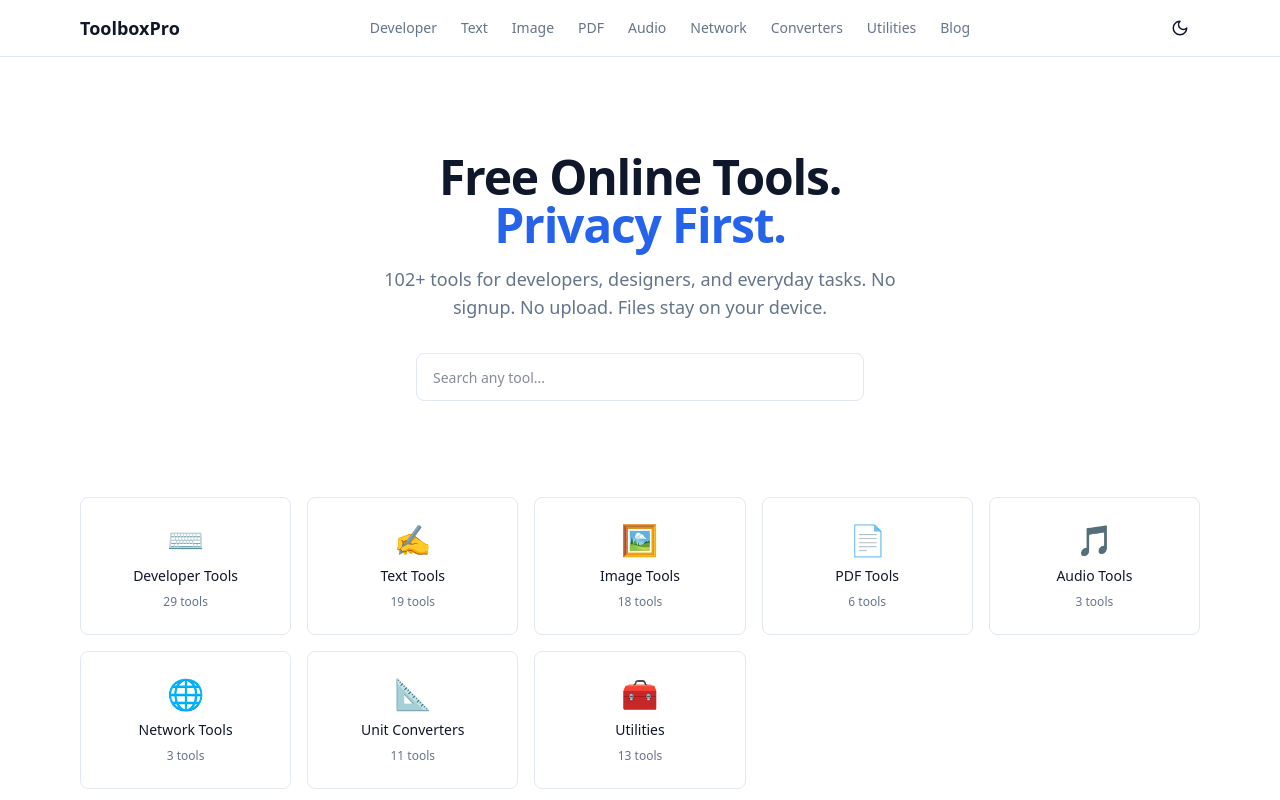
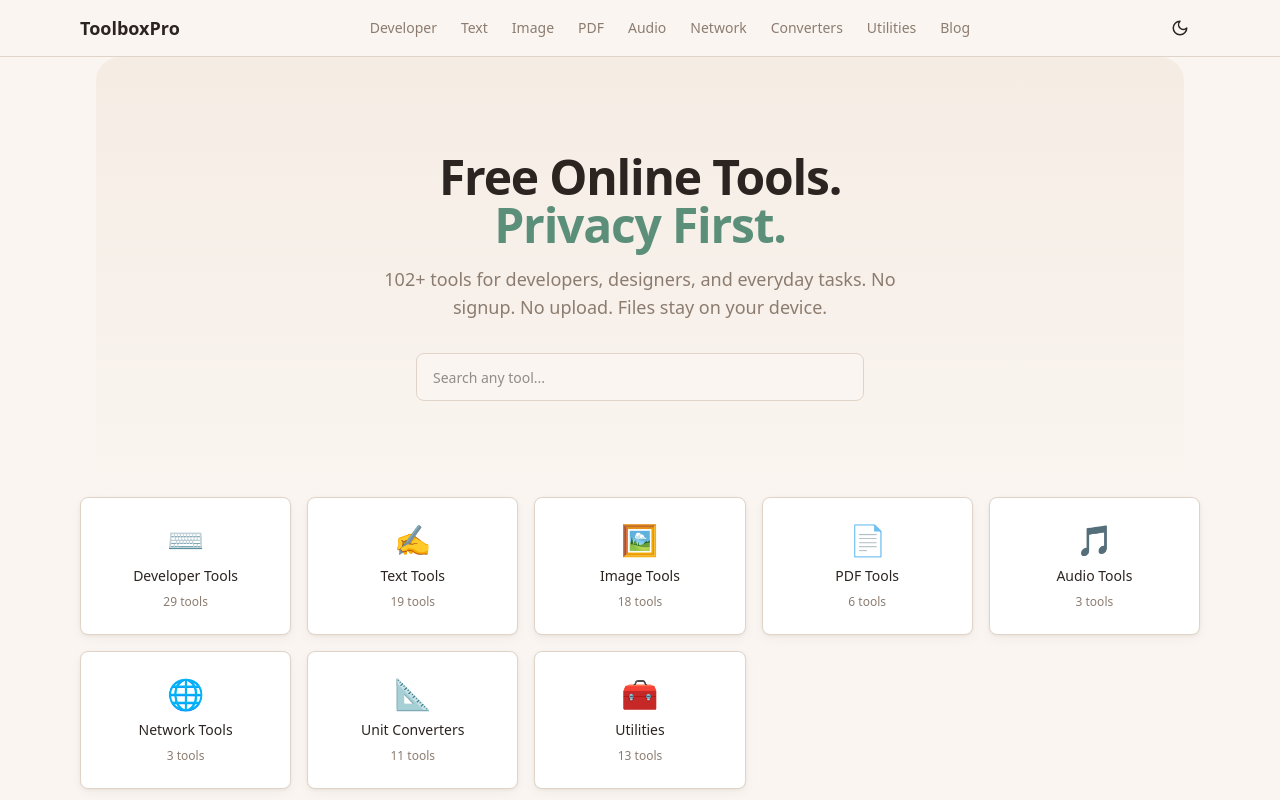
Before and after one commit to hyehugh/ToolBoxPro, a Next.js app: page / in a window 1280 px wide. Shown: the top 800 px of the page. Built offline with nearby package versions, Linux system fonts and the light colour scheme.

Commit message:
refactor: Halo Product warm theme - sage green + warm cream palette, card shadows, larger radius

```diff
--- a/app/blog/page.tsx
+++ b/app/blog/page.tsx
@@ -16,7 +16,7 @@
       </p>
       <div className="space-y-6">
         {blogPosts.map((post) => (
-          <article key={post.slug} className="p-6 rounded-lg border bg-card hover:bg-accent transition-colors">
+          <article key={post.slug} className="p-6 rounded-lg border bg-card card-shadow card-shadow-hover hover:bg-accent transition-all duration-200">
             <Link href={`/blog/${post.slug}`} className="block">
               <div className="flex items-center gap-2 text-xs text-muted-foreground mb-2">
                 <span>{post.category}</span>
--- a/app/globals.css
+++ b/app/globals.css
@@ -3,48 +3,48 @@
 @custom-variant dark (&:is(.dark *));
 
 @theme {
-  --color-background: #ffffff;
-  --color-foreground: #0f172a;
+  --color-background: #faf5f0;
+  --color-foreground: #2c2420;
   --color-card: #ffffff;
-  --color-card-foreground: #0f172a;
+  --color-card-foreground: #2c2420;
   --color-popover: #ffffff;
-  --color-popover-foreground: #0f172a;
-  --color-primary: #2563eb;
+  --color-popover-foreground: #2c2420;
+  --color-primary: #5c8f7a;
   --color-primary-foreground: #ffffff;
-  --color-secondary: #f1f5f9;
-  --color-secondary-foreground: #0f172a;
-  --color-muted: #f1f5f9;
-  --color-muted-foreground: #64748b;
-  --color-accent: #f1f5f9;
-  --color-accent-foreground: #0f172a;
-  --color-destructive: #ef4444;
+  --color-secondary: #f5ece4;
+  --color-secondary-foreground: #2c2420;
+  --color-muted: #f5ece4;
+  --color-muted-foreground: #8c7c70;
+  --color-accent: #efe4da;
+  --color-accent-foreground: #2c2420;
+  --color-destructive: #c95e5e;
   --color-destructive-foreground: #ffffff;
-  --color-border: #e2e8f0;
-  --color-input: #e2e8f0;
-  --color-ring: #2563eb;
-  --radius: 0.5rem;
+  --color-border: #e0d4c8;
+  --color-input: #e0d4c8;
+  --color-ring: #5c8f7a;
+  --radius: 0.75rem;
 }
 
 .dark {
-  --color-background: #0f172a;
-  --color-foreground: #f1f5f9;
-  --color-card: #1e293b;
-  --color-card-foreground: #f1f5f9;
-  --color-popover: #1e293b;
-  --color-popover-foreground: #f1f5f9;
-  --color-primary: #3b82f6;
-  --color-primary-foreground: #ffffff;
-  --color-secondary: #1e293b;
-  --color-secondary-foreground: #f1f5f9;
-  --color-muted: #1e293b;
-  --color-muted-foreground: #94a3b8;
-  --color-accent: #1e293b;
-  --color-accent-foreground: #f1f5f9;
-  --color-destructive: #f87171;
-  --color-destructive-foreground: #ffffff;
-  --color-border: #334155;
-  --color-input: #334155;
-  --color-ring: #3b82f6;
+  --color-background: #1c1816;
+  --color-foreground: #f0e8e0;
+  --color-card: #2a2422;
+  --color-card-foreground: #f0e8e0;
+  --color-popover: #2a2422;
+  --color-popover-foreground: #f0e8e0;
+  --color-primary: #7eab95;
+  --color-primary-foreground: #1c1816;
+  --color-secondary: #332c28;
+  --color-secondary-foreground: #f0e8e0;
+  --color-muted: #332c28;
+  --color-muted-foreground: #9a8a7e;
+  --color-accent: #332c28;
+  --color-accent-foreground: #f0e8e0;
+  --color-destructive: #d47e7e;
+  --color-destructive-foreground: #1c1816;
+  --color-border: #3d3530;
+  --color-input: #3d3530;
+  --color-ring: #7eab95;
 }
 
 @layer base {
@@ -54,6 +54,20 @@
   body {
     @apply bg-background text-foreground;
   }
+}
+
+/* Soft card shadow (Halo Product style) */
+.card-shadow {
+  box-shadow: 0 1px 3px rgba(44, 36, 32, 0.06), 0 4px 12px rgba(44, 36, 32, 0.04);
+}
+.card-shadow-hover:hover {
+  box-shadow: 0 4px 12px rgba(44, 36, 32, 0.08), 0 8px 24px rgba(44, 36, 32, 0.06);
+}
+.dark .card-shadow {
+  box-shadow: 0 1px 3px rgba(0, 0, 0, 0.2), 0 4px 12px rgba(0, 0, 0, 0.15);
+}
+.dark .card-shadow-hover:hover {
+  box-shadow: 0 4px 12px rgba(0, 0, 0, 0.3), 0 8px 24px rgba(0, 0, 0, 0.2);
 }
 
 /* Custom scrollbar */
--- a/app/page.tsx
+++ b/app/page.tsx
@@ -7,7 +7,9 @@
   return (
     <div className="mx-auto max-w-6xl px-4">
       {/* Hero */}
-      <section className="py-16 md:py-24 text-center">
+      <section className="py-16 md:py-24 text-center relative">
+        {/* Warm ambient background */}
+        <div className="absolute inset-0 -z-10 bg-gradient-to-b from-[#f5ece4] to-transparent rounded-3xl mx-4" />
         <h1 className="text-4xl md:text-5xl font-bold tracking-tight mb-4">
           Free Online Tools.
           <br />
@@ -28,7 +30,7 @@
             <Link
               key={cat.id}
               href={`/tools?category=${cat.id}`}
-              className="flex flex-col items-center gap-2 p-6 rounded-lg border bg-card hover:bg-accent transition-colors"
+              className="flex flex-col items-center gap-2 p-6 rounded-lg border bg-card card-shadow hover:bg-accent transition-all duration-200"
             >
               <span className="text-3xl">{cat.icon}</span>
               <span className="font-medium text-sm text-center">{cat.name}</span>
@@ -48,7 +50,7 @@
             <Link
               key={tool.slug}
               href={`/tools/${tool.slug}`}
-              className="flex items-start gap-4 p-4 rounded-lg border bg-card hover:bg-accent transition-colors"
+              className="flex items-start gap-4 p-4 rounded-lg border bg-card card-shadow card-shadow-hover hover:bg-accent transition-all duration-200"
             >
               <span className="text-xl mt-1 font-mono">{tool.icon}</span>
               <div>
@@ -75,7 +77,7 @@
             <Link
               key={post.slug}
               href={`/blog/${post.slug}`}
-              className="p-4 rounded-lg border bg-card hover:bg-accent transition-colors"
+              className="p-4 rounded-lg border bg-card card-shadow card-shadow-hover hover:bg-accent transition-all duration-200"
             >
               <p className="text-xs text-muted-foreground mb-1">
                 {post.category} &middot; {post.readTime}
@@ -101,7 +103,7 @@
           ].map((item) => (
             <div
               key={item.title}
-              className="text-center p-6 rounded-lg border bg-card"
+              className="text-center p-6 rounded-lg border bg-card card-shadow"
             >
               <h3 className="font-bold text-lg">{item.title}</h3>
               <p className="text-sm text-muted-foreground mt-1">{item.desc}</p>
--- a/app/tools/[slug]/page.tsx
+++ b/app/tools/[slug]/page.tsx
@@ -291,7 +291,7 @@
               <Link
                 key={t.slug}
                 href={`/tools/${t.slug}`}
-                className="p-3 rounded-lg border bg-card hover:bg-accent transition-colors text-sm"
+                className="p-3 rounded-lg border bg-card card-shadow card-shadow-hover hover:bg-accent transition-all duration-200 text-sm"
               >
                 <span className="font-medium">{t.name}</span>
               </Link>
--- a/app/tools/page.tsx
+++ b/app/tools/page.tsx
@@ -62,7 +62,7 @@
           <Link
             key={tool.slug}
             href={`/tools/${tool.slug}`}
-            className="flex items-start gap-4 p-4 rounded-lg border bg-card hover:bg-accent transition-colors"
+            className="flex items-start gap-4 p-4 rounded-lg border bg-card card-shadow card-shadow-hover hover:bg-accent transition-all duration-200"
           >
             <span className="text-xl mt-1 font-mono">{tool.icon}</span>
             <div>
--- a/components/tools/tool-widget.tsx
+++ b/components/tools/tool-widget.tsx
@@ -11,7 +11,7 @@
 
 export function ToolWidget({ title, children, className }: ToolWidgetProps) {
   return (
-    <div className={cn("rounded-lg border bg-card p-6", className)}>
+    <div className={cn("rounded-lg border bg-card p-6 card-shadow", className)}>
       <div className="flex items-center gap-2 mb-4">
         <span className="inline-flex items-center gap-1.5 text-xs text-muted-foreground bg-muted px-2 py-1 rounded-full">
           <svg width="12" height="12" viewBox="0 0 24 24" fill="none" stroke="currentColor" strokeWidth="2" strokeLinecap="round" strokeLinejoin="round">
```
Also changed, not shown: public/favicon.svg.
